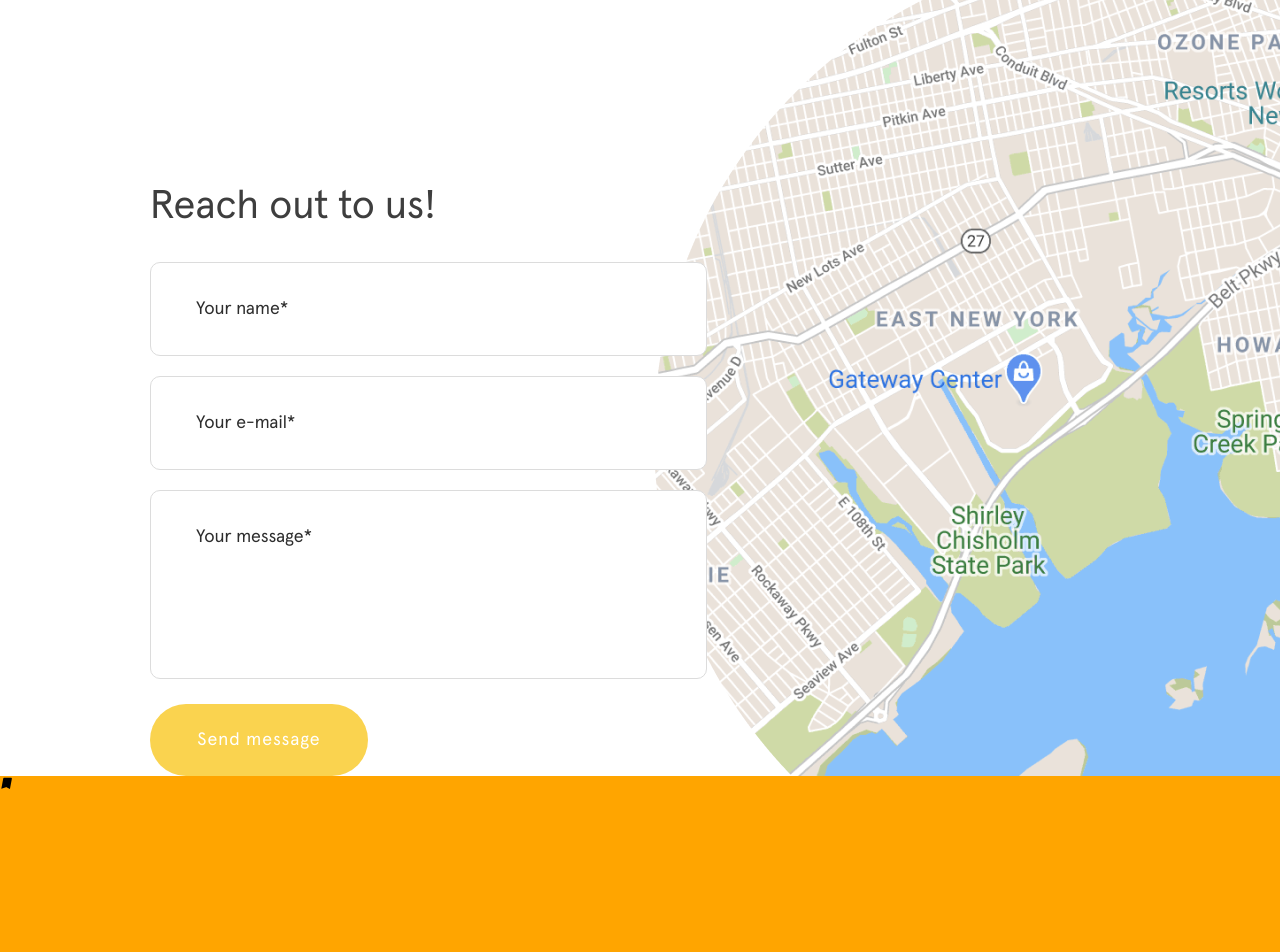
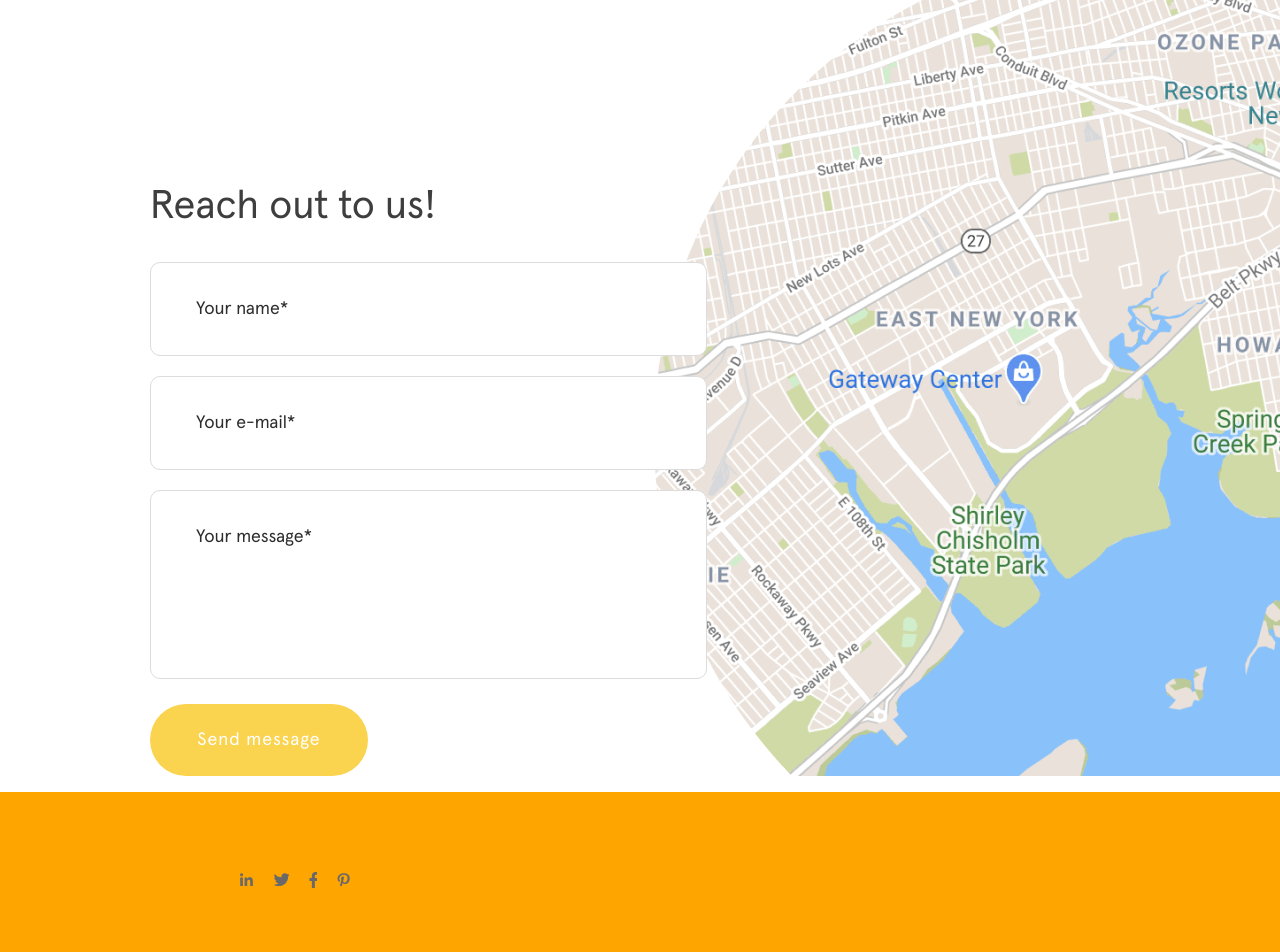
Before and after one commit to Andrew-Sparrow/zenbittech-project, a React (Create React App) app: page / in a window 1280 px wide. Shown: the top 952 px of the page. Built offline with nearby package versions, Linux system fonts and the light colour scheme.

Commit message:
social icons were added

```diff
--- a/public/index.html
+++ b/public/index.html
@@ -23,18 +23,25 @@
 <body>
   <div style="display: none">
     <svg xmlns="http://www.w3.org/2000/svg">
-      <symbol id="icon-arrow-select" viewbox="0 0 7 4">
-        <path fill-rule="evenodd" clip-rule="evenodd" d="M0 0l3.5 2.813L7 0v1.084L3.5 4 0 1.084V0z"></path>
+      <symbol id="pinterest" width="13" height="16" viewBox="0 0 13 16" fill="none">
+        <path
+          d="M7.02927 0.286957C3.76274 0.286957 0.534424 2.31513 0.534424 5.59758C0.534424 7.68506 1.79519 8.87112 2.55929 8.87112C2.87448 8.87112 3.05595 8.05274 3.05595 7.82145C3.05595 7.54569 2.3014 6.95859 2.3014 5.81107C2.3014 3.42707 4.24986 1.73692 6.77138 1.73692C8.93951 1.73692 10.5441 2.88445 10.5441 4.99268C10.5441 6.56719 9.86598 9.52049 7.6692 9.52049C6.87645 9.52049 6.19831 8.98676 6.19831 8.22175C6.19831 7.10092 7.03882 6.01566 7.03882 4.85925C7.03882 2.89631 4.04928 3.25213 4.04928 5.62426C4.04928 6.12241 4.11614 6.67393 4.35492 7.1276C3.91556 8.88891 3.01775 11.5131 3.01775 13.3278C3.01775 13.8882 3.10371 14.4397 3.16101 15.0001C3.26926 15.1128 3.21514 15.1009 3.38069 15.0446C4.9853 12.9986 4.92799 12.5983 5.65389 9.92079C6.04549 10.6146 7.05792 10.9883 7.86022 10.9883C11.2414 10.9883 12.76 7.9193 12.76 5.1528C12.76 2.20839 10.0284 0.286957 7.02927 0.286957Z"
+          fill="#696969" />
       </symbol>
-      <symbol id="icon-bookmark" viewbox="0 0 17 18">
+      <symbol id="facebook" width="9" height="17" viewBox="0 0 9 17" fill="none">
         <path
-          d="M3.993 2.185l.017-.092V2c0-.554.449-1 .99-1h10c.522 0 .957.41.997.923l-2.736 14.59-4.814-2.407-.39-.195-.408.153L1.31 16.44 3.993 2.185z">
-        </path>
+          d="M2.86171 16.0863V8.89145H0.431458V6.03236H2.86171V3.77965C2.86171 1.33215 4.36992 0 6.57203 0C7.62715 0 8.53334 0.0785464 8.79633 0.113107V2.67058H7.26911C6.07141 2.67058 5.84011 3.23611 5.84011 4.06242V6.03236H8.54285L8.17213 8.89145H5.84011V16.0863"
+          fill="#696969" />
       </symbol>
-      <symbol id="icon-star" viewbox="0 0 13 12">
-        <path fill-rule="evenodd" clip-rule="evenodd"
-          d="M6.5 9.644L10.517 12 9.451 7.56 13 4.573l-4.674-.386L6.5 0 4.673 4.187 0 4.573 3.549 7.56 2.483 12 6.5 9.644z">
-        </path>
+      <symbol id="twitter" width="17" height="14" viewBox="0 0 17 14">
+        <path
+          d="M15.0399 3.49415C15.0501 3.6349 15.0501 3.77568 15.0501 3.91643C15.0501 8.20944 11.7328 13.156 5.66983 13.156C3.80192 13.156 2.06673 12.6231 0.607117 11.6982C0.87251 11.7283 1.12766 11.7384 1.40327 11.7384C2.94451 11.7384 4.36331 11.2257 5.4963 10.351C4.0469 10.3208 2.83225 9.38577 2.41375 8.09886C2.61791 8.129 2.82204 8.14912 3.03641 8.14912C3.3324 8.14912 3.62843 8.10889 3.904 8.03855C2.39336 7.7369 1.26034 6.4299 1.26034 4.85144V4.81124C1.69923 5.05253 2.20963 5.20334 2.75056 5.22342C1.86254 4.64028 1.28076 3.64496 1.28076 2.51891C1.28076 1.91568 1.44405 1.36272 1.72986 0.880124C3.35279 2.85069 5.7923 4.13758 8.52776 4.27835C8.47674 4.03706 8.44611 3.78574 8.44611 3.53438C8.44611 1.74476 9.91593 0.286957 11.743 0.286957C12.6922 0.286957 13.5496 0.679059 14.1519 1.31246C14.897 1.17171 15.6114 0.90024 16.2443 0.528253C15.9993 1.28232 15.4788 1.91571 14.7949 2.31784C15.4584 2.2475 16.1014 2.06649 16.6934 1.81517C16.2444 2.45859 15.683 3.03164 15.0399 3.49415Z"
+          fill="#696969" />
+      </symbol>
+      <symbol id="linkedin" width="13" height="14" viewBox="0 0 13 14" fill="none">
+        <path
+          d="M2.88053 13.2364H0.212521V4.59092H2.88053V13.2364ZM1.54509 3.41159C0.692131 3.41159 0 2.70053 0 1.84205C0 0.983569 0.692131 0.286957 1.54509 0.286957C2.39805 0.286957 3.09018 0.983569 3.09018 1.84205C3.09018 2.70053 2.39805 3.41159 1.54509 3.41159ZM12.8662 13.2364H10.2039V9.02785C10.2039 8.02484 10.1838 6.73857 8.81677 6.73857C7.42964 6.73857 7.21711 7.82829 7.21711 8.95558V13.2364H4.55198V4.59092H7.11085V5.77025H7.14819C7.5043 5.09098 8.37449 4.37413 9.6726 4.37413C12.3722 4.37413 12.869 6.16336 12.869 8.48732V13.2364H12.8662Z"
+          fill="#696969" />
       </symbol>
     </svg>
   </div>
--- a/src/components/app/app/app.jsx
+++ b/src/components/app/app/app.jsx
@@ -2,7 +2,7 @@ import Main from '../main/main';
 import {createGlobalStyle, ThemeProvider} from 'styled-components';
 import {Routes, Route, HashRouter as BrowserRouter} from 'react-router-dom';
 import { AppRoute } from '../../../const';
-import WithLayoutError from '../../error/error';
+import WithLayoutError from '../../no-match/no-match';
 
 const GlobalStyle = createGlobalStyle`
   * {
--- a/src/components/footer/footer.jsx
+++ b/src/components/footer/footer.jsx
@@ -4,16 +4,53 @@ import {Link} from 'react-router-dom';
 const FooterSTyle = styled.footer`
     background-color: orange;
     min-height: 200px;
+
+    .icons {
+      padding-top: 80px;
+      margin-left: 200px;
+      list-style: none;
+      display: flex;
+
+      &__item {
+        margin-right: 20px;
+        cursor: pointer;
+      }
+    }
 `;
 
 function Footer() {
   return (
     <FooterSTyle>
-      <Link to="https://www.linkedin.com">
-        <svg className="place-card__bookmark-icon" width="13" height="13">
-          <use xlinkHref="#icon-bookmark"></use>
-        </svg>
-      </Link>
+      <ul class="icons">
+        <li class="icons__item">
+          <Link to="https://www.linkedin.com">
+            <svg width="13" height="13">
+              <use xlinkHref="#linkedin"></use>
+            </svg>
+          </Link>
+        </li>
+        <li class="icons__item">
+          <Link to="https://twitter.com">
+            <svg width="16" height="13">
+              <use xlinkHref="#twitter"></use>
+            </svg>
+          </Link>
+        </li>
+        <li class="icons__item">
+          <Link to="https://www.facebook.com">
+            <svg width="8" height="16">
+              <use xlinkHref="#facebook"></use>
+            </svg>
+          </Link>
+        </li>
+        <li class="icons__item">
+          <Link to="https://www.pinterest.com">
+            <svg width="13" height="13">
+              <use xlinkHref="#pinterest"></use>
+            </svg>
+          </Link>
+        </li>
+      </ul>
     </FooterSTyle>
   );
 }
--- a/src/components/error/error.jsx
+++ b/src/components/no-match/no-match.jsx
@@ -25,7 +25,7 @@ const ErrorStyle = styled.main`
   }
 `;
 
-function Error() {
+function NoMatch() {
   return (
     <ErrorStyle >
       <>
@@ -36,5 +36,5 @@ function Error() {
   );
 }
 
-const withLayoutError = withLayout(Error);
+const withLayoutError = withLayout(NoMatch);
 export default withLayoutError;
```
Also changed, not shown: src/components/app/main/main.jsx (line endings or trailing spaces).
